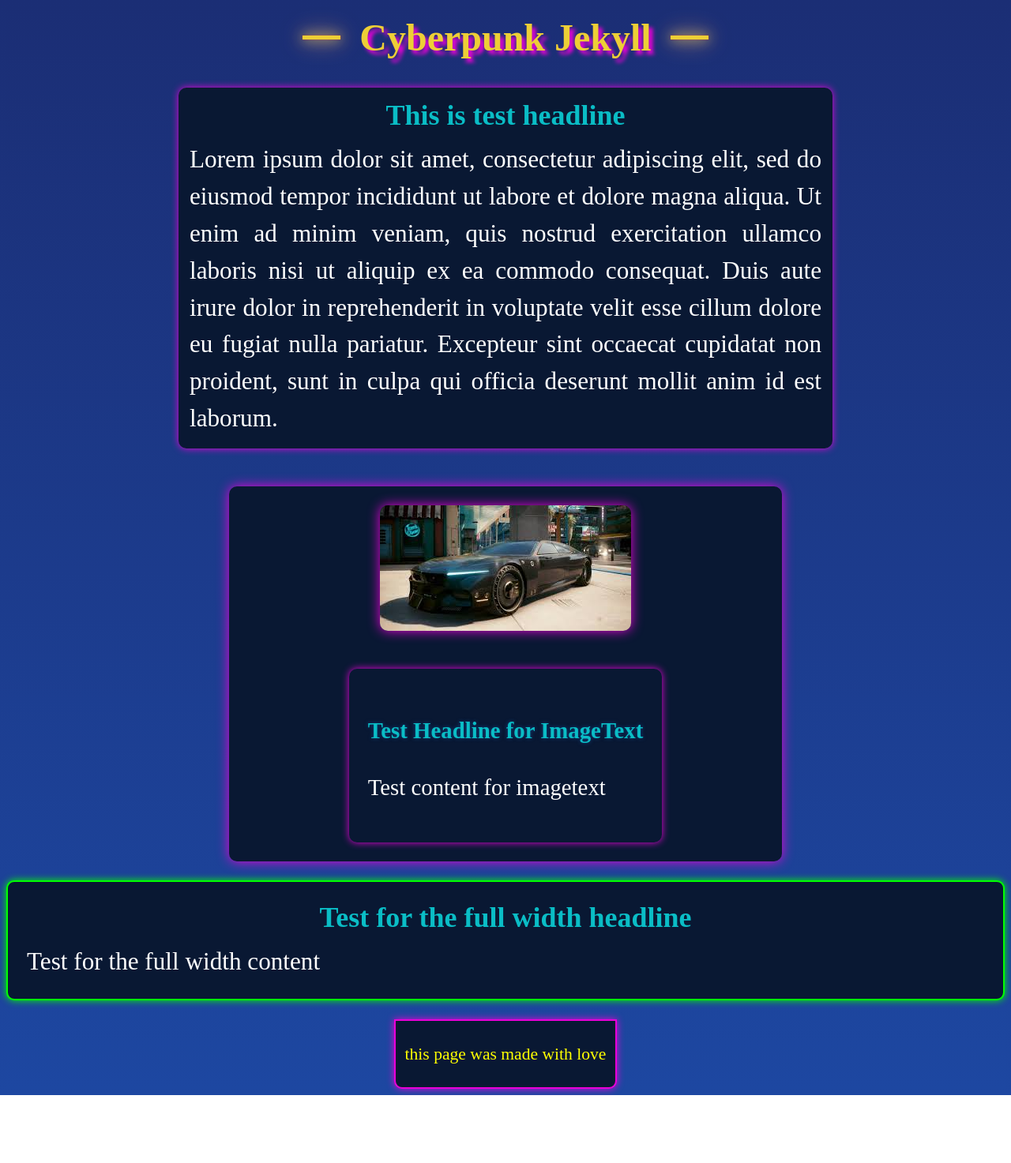
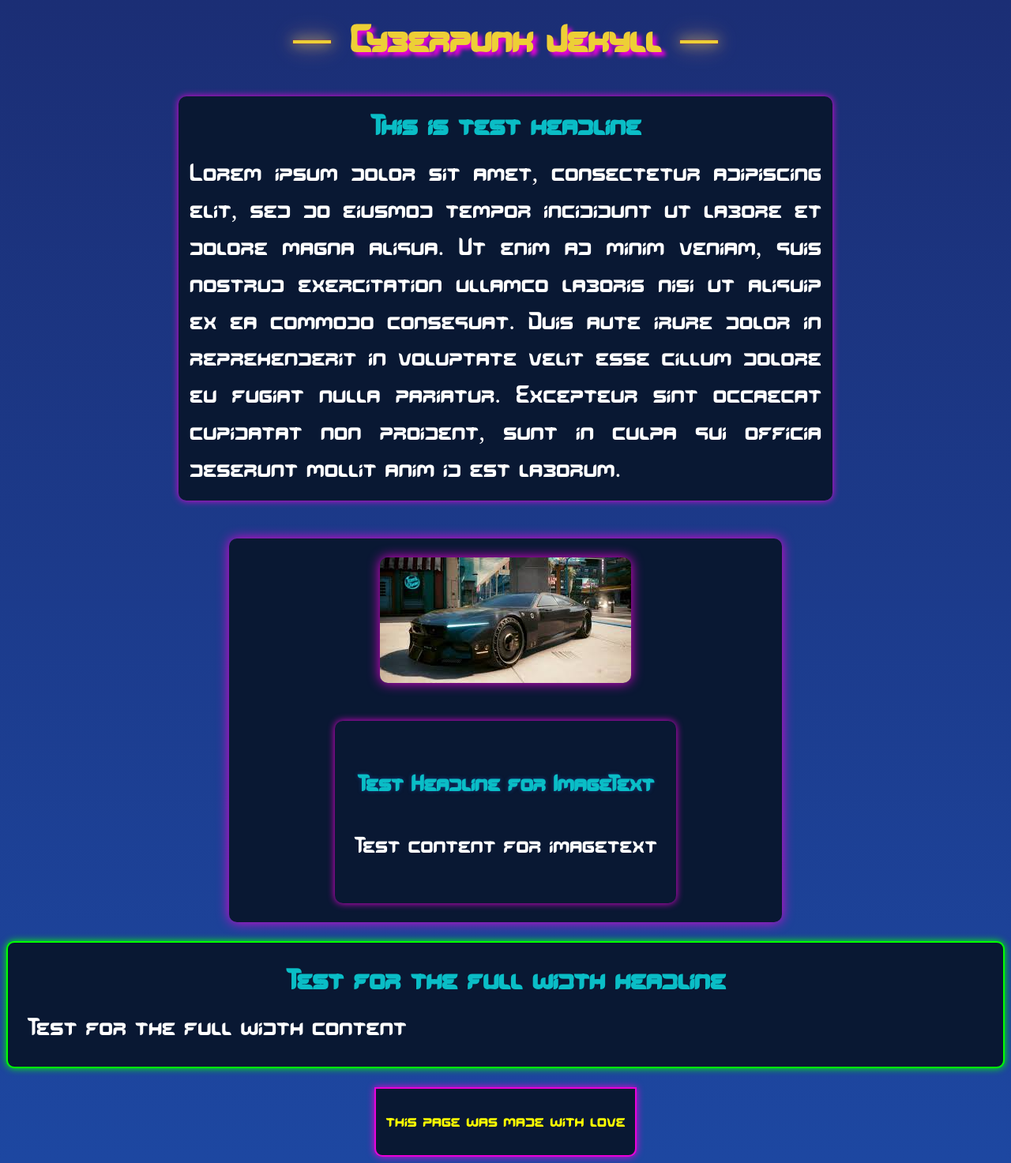
Before and after one commit to tomjaukl/Maze, a Jekyll site: the page built from index.md, in a window 1280 px wide. Shown: the whole page at 79% size. Built offline with Jekyll 4.4.1, drawn with Linux system fonts in a browser that asks for light colours; some web fonts are replaced; before the commit the page ends 1387 px from its top, so only the background shows below that.

Commit message:
anotherhotfix

```diff
--- a/_sass/base.scss
+++ b/_sass/base.scss
@@ -7,7 +7,8 @@
 }
 @font-face {
   font-family: 'CyberFont';
-  src: url("{{ site.baseurl }}/assets/fonts/Cyber.otf") format('opentype');
+  /* FIX: Looks for the file in the same folder as the CSS file */
+  src: url('Cyber.otf') format('opentype');
   font-weight: normal;
   font-style: normal;
 }
```
Also changed, not shown: assets/Cyber.otf (renamed from assets/fonts/Cyber.otf), tonic-starter.gemspec (deleted).
